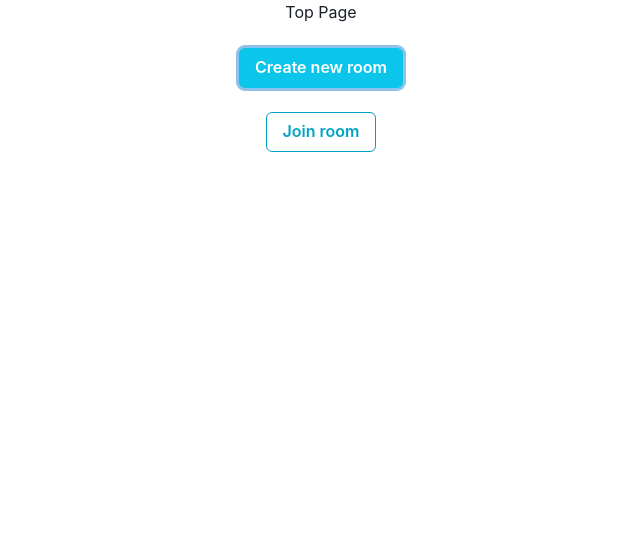
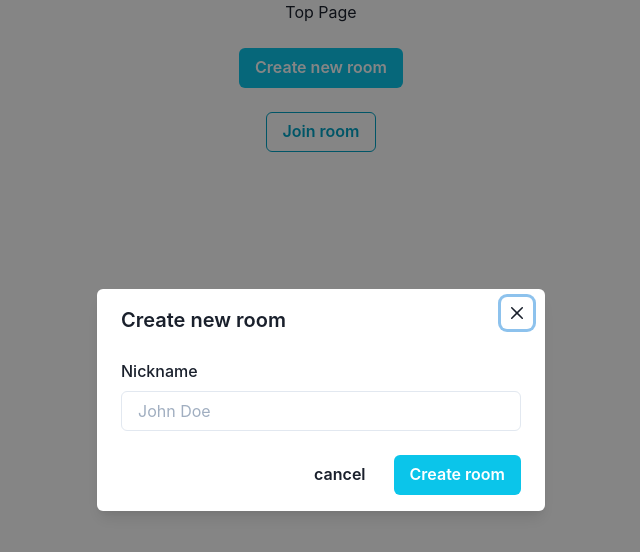
Before and after one commit to teinen/planning-poker-app, a React (Create React App) app: page / in a window 1280 px wide. Both pictures are taken after a click on the button "Create new room". Shown: the top 552 px of the page, without its empty margins (319-959 px from the left). Built offline with nearby package versions, Linux system fonts and the light colour scheme; no server answers.

Commit message:
Impl create new room modal

```diff
--- a/src/components/CreateRoomButton.tsx
+++ b/src/components/CreateRoomButton.tsx
@@ -1,4 +1,17 @@
-import { Button } from '@chakra-ui/react'
+import {
+  Button,
+  FormControl,
+  FormLabel,
+  Input,
+  Modal,
+  ModalBody,
+  ModalCloseButton,
+  ModalContent,
+  ModalFooter,
+  ModalHeader,
+  ModalOverlay,
+  useDisclosure,
+} from '@chakra-ui/react'
 import { collection, addDoc, serverTimestamp } from 'firebase/firestore'
 import React, { useState } from 'react'
 import { useNavigate } from 'react-router-dom'
@@ -13,8 +26,18 @@ const CreateRoomButton: React.FC = () => {
   const [nicknameInput, setNicknameInput] = useState('')
   const [isLoading, setIsLoading] = useState(false)
 
-  const handleClick = async () => {
+  const { isOpen, onOpen, onClose } = useDisclosure()
+
+  const handleNicknameInputChange = (
+    e: React.ChangeEvent<HTMLInputElement>,
+  ) => {
+    setNicknameInput(e.target.value)
+  }
+
+  const handleCreateRoomButtonClick = async () => {
     try {
+      setIsLoading(true)
+
       const roomsCollectionRef = collection(db, 'rooms')
       const addRoomDocRef = await addDoc(roomsCollectionRef, {
         active: true,
@@ -29,7 +52,7 @@ const CreateRoomButton: React.FC = () => {
       )
 
       const addParticipantDocRef = await addDoc(participantsCollectionRef, {
-        name: DEFAULT_NICKNAME,
+        name: nicknameInput !== '' ? nicknameInput : DEFAULT_NICKNAME,
         estimate: '',
         createdAt: serverTimestamp(),
       })
@@ -42,9 +65,47 @@ const CreateRoomButton: React.FC = () => {
   }
 
   return (
-    <Button color="white" colorScheme="cyan" onClick={handleClick}>
-      Create new room
-    </Button>
+    <>
+      <Button color="white" colorScheme="cyan" onClick={onOpen}>
+        Create new room
+      </Button>
+
+      <Modal isOpen={isOpen} onClose={onClose} isCentered>
+        <ModalOverlay />
+        <ModalContent>
+          <ModalHeader>Create new room</ModalHeader>
+
+          <ModalCloseButton />
+
+          <ModalBody>
+            <FormControl>
+              <FormLabel htmlFor="nickname">Nickname</FormLabel>
+              <Input
+                id="nickname"
+                placeholder="John Doe"
+                value={nicknameInput}
+                onChange={handleNicknameInputChange}
+              />
+            </FormControl>
+          </ModalBody>
+
+          <ModalFooter>
+            <Button variant="ghost" mr={3} onClick={onClose}>
+              cancel
+            </Button>
+
+            <Button
+              isLoading={isLoading}
+              colorScheme="cyan"
+              color="white"
+              onClick={handleCreateRoomButtonClick}
+            >
+              Create room
+            </Button>
+          </ModalFooter>
+        </ModalContent>
+      </Modal>
+    </>
   )
 }
 
--- a/src/components/JoinRoomButton.tsx
+++ b/src/components/JoinRoomButton.tsx
@@ -129,7 +129,7 @@ const JoinRoomButton: React.FC = () => {
               <FormLabel htmlFor="nickname">Nickname</FormLabel>
               <Input
                 id="nickname"
-                placeholder="Nickname"
+                placeholder="Jane Doe"
                 value={nicknameInput}
                 onChange={handleNicknameInputChange}
               />
```
